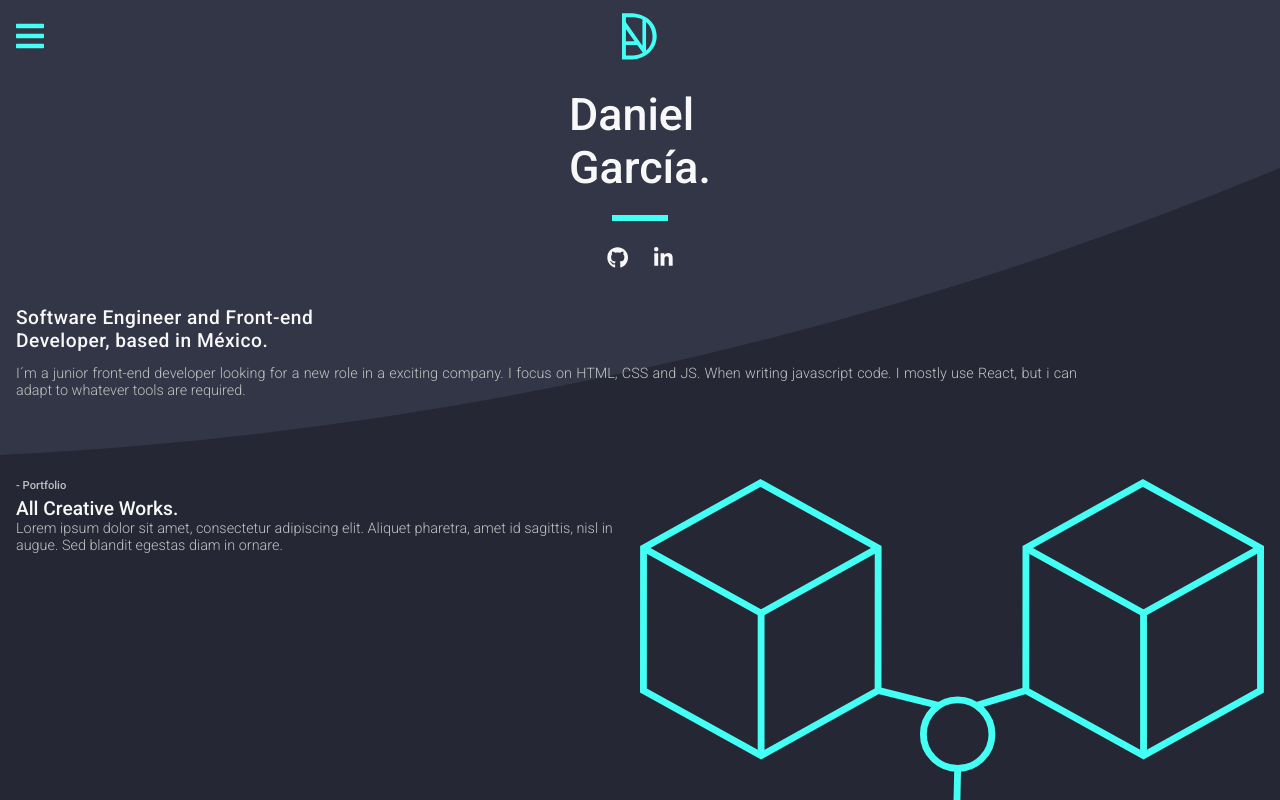
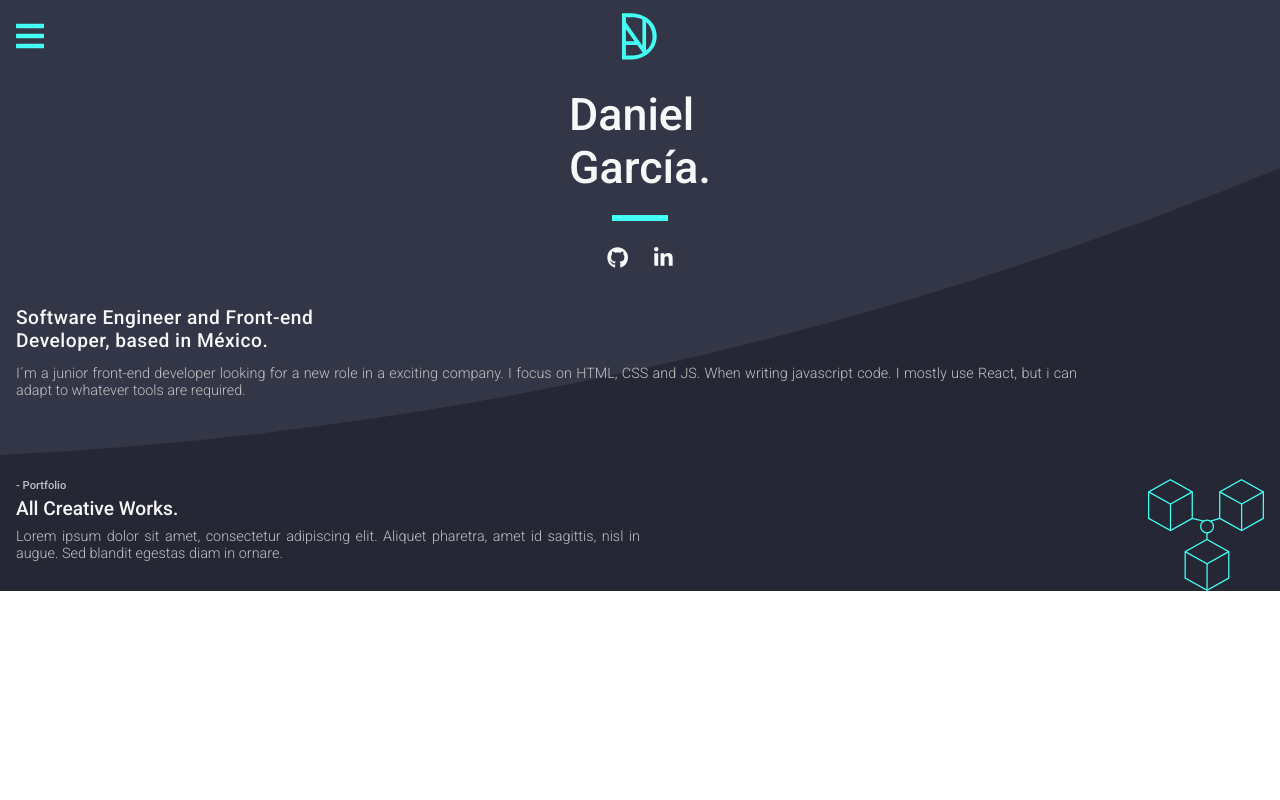
Before and after one commit to danReact/portfolio, a React (Create React App) app: page / in a window 1280 px wide. Shown: the top 800 px of the page. Built offline with nearby package versions, Linux system fonts and the light colour scheme.

Commit message:
work section update

```diff
--- a/src/components/style/works.css
+++ b/src/components/style/works.css
@@ -20,10 +20,22 @@
   color: var(--white);
   font-size: 1.2rem;
   font-weight: 500;
+  margin-bottom: 0.5rem;
 }
 
 .work-description {
   color: var(--gray);
   font-size: 0.9rem;
   font-weight: 300;
+  text-align: justify;
 }
+
+.work-image {
+  display: flex;
+  justify-content: flex-end;
+  align-items: center;
+}
+
+.work-image img {
+  height: 7rem;
+}
```
